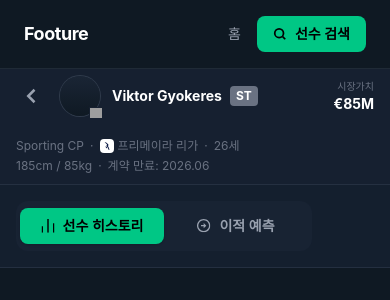
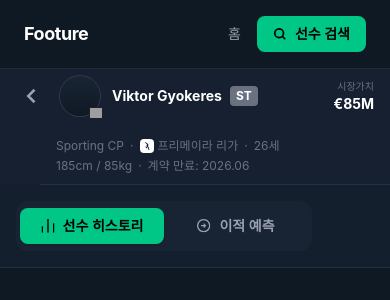
Before and after one commit to 5sondoson/5sondoson-fe, a React (Vite) app: page /player/1 in a window 390 px wide. Shown: the top 300 px of the page. Built offline with nearby package versions, Linux system fonts and the light colour scheme; grey boxes are pictures that could not be loaded.

Commit message:
[#4] fix: 모바일 헤더 선수 정보 여백 조정

```diff
--- a/src/pages/player-detail/ui/PlayerDetailMobileHeader.tsx
+++ b/src/pages/player-detail/ui/PlayerDetailMobileHeader.tsx
@@ -80,7 +80,7 @@
             'grid-template-rows 250ms ease-out, opacity 200ms ease-out',
         }}
       >
-        <div className="overflow-hidden">
+        <div className="overflow-hidden ml-10">
           <div className="border-b border-line/12 px-4 py-2.5">
             <div className="flex flex-wrap items-center gap-x-1.5 text-xs text-gray-500">
               <span className="shrink-0">{player.team}</span>
```
